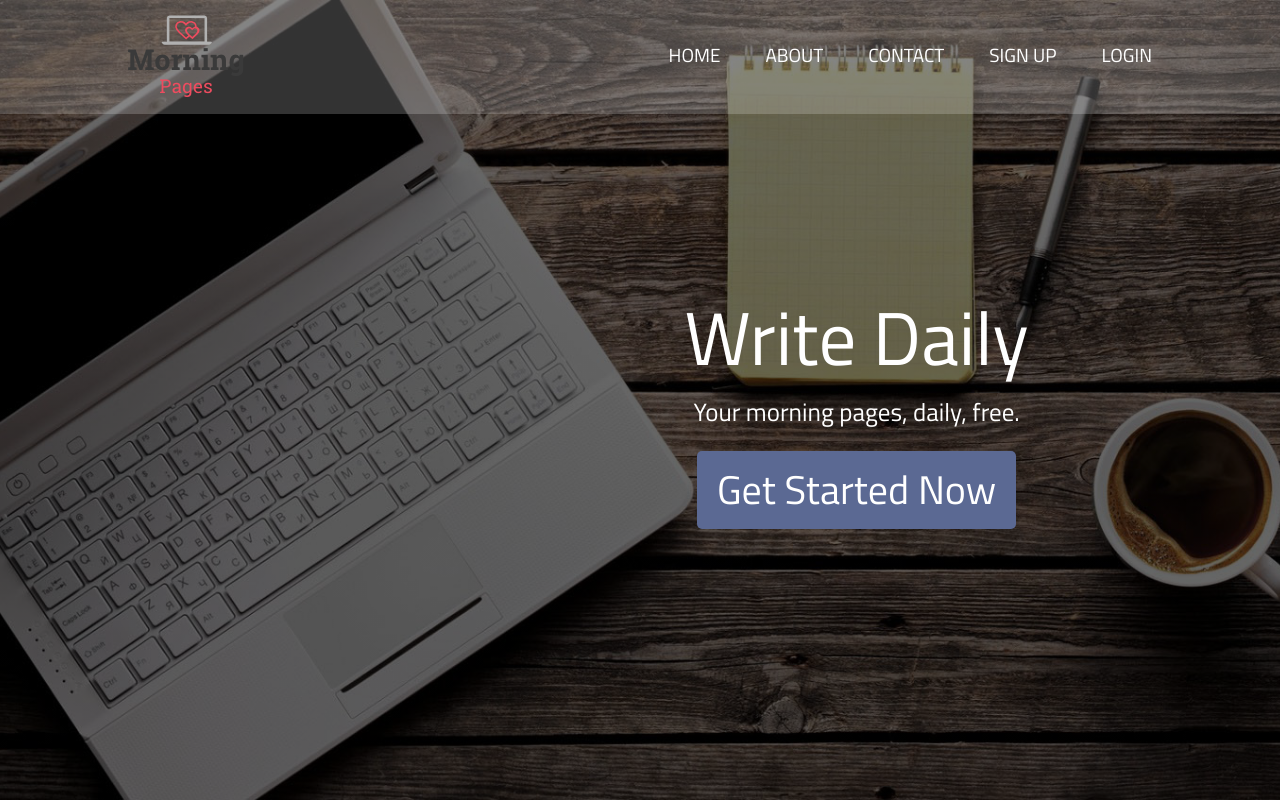
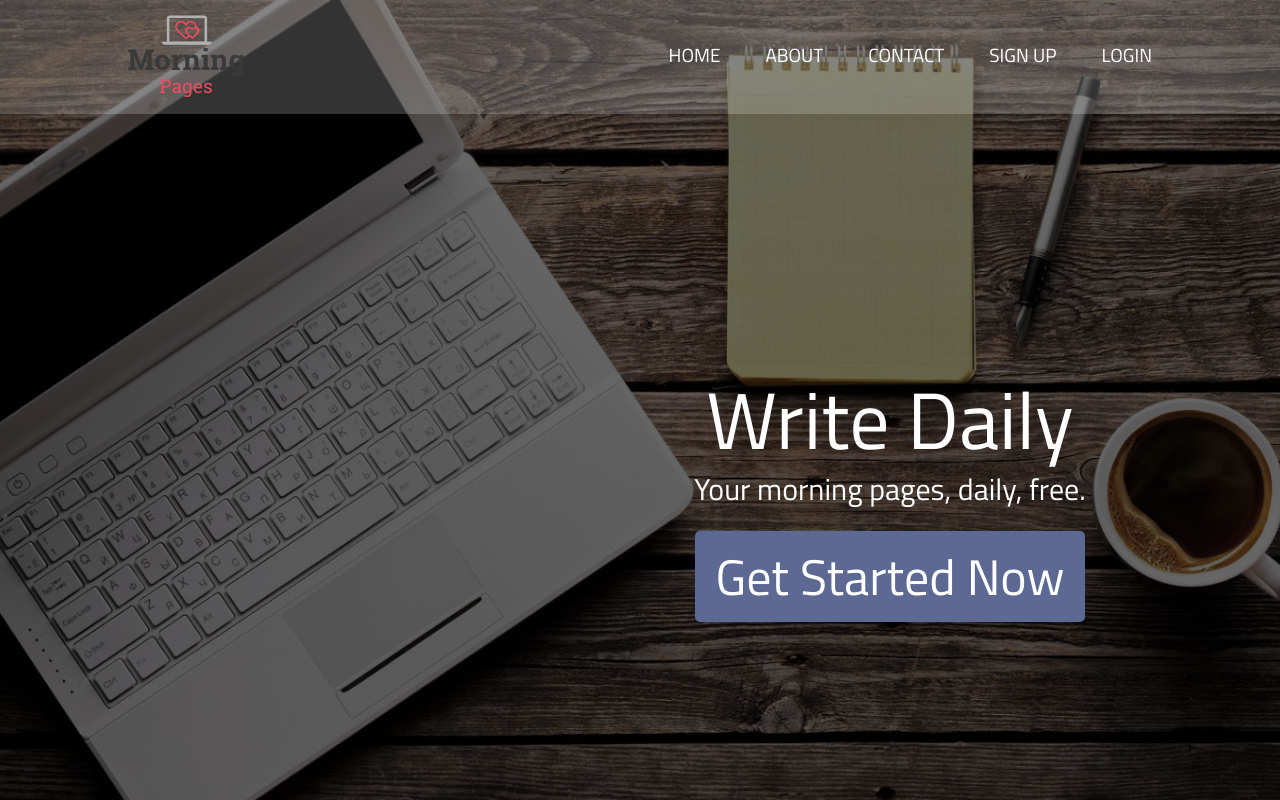
Before and after one commit to SiGm4/free-page-writing, a PHP site: page / in a window 1280 px wide. Run offline with PHP 8.4, Linux system fonts and the light colour scheme; some libraries are stand-ins or nearby versions.

Commit message:
more responsive fixes

```diff
--- a/index.html
+++ b/index.html
@@ -37,7 +37,7 @@
         </div>
     </nav>
     <div class="jumbotron">
-        <div class="container" id="jumbotron-cont">
+        <div class="container-fluid" id="jumbotron-cont">
             <div class="content text-center">
                 <h1>Write Daily</h1>
                 <h2>Your morning pages, daily, free.</h2>
--- a/style.css
+++ b/style.css
@@ -1,5 +1,9 @@
 body {
   font-family: "Titillium Web", sans-serif;
+}
+
+.container-fluid {
+  height: 100%;
 }
 
 nav {
@@ -83,7 +87,7 @@ ul.nav > li > a:focus {
 }
 
 #getStartedBtn:active {
-  transform: translateY(-1px);
+  transform: translateY(-3px);
 }
 
 /*Fix for collapse*/
@@ -127,7 +131,7 @@ ul.nav > li > a:focus {
 
 @media screen and (max-width: 599px) {
   .content {
-    margin-top: 27%;
+    margin-top: 50%;
   }
 
   h1 {
@@ -135,7 +139,8 @@ ul.nav > li > a:focus {
   }
 
   h2 {
-    font-size: 2.5rem;
+    font-size: 2rem;
+    margin-top: 0;
   }
 
   #getStartedBtn {
@@ -145,19 +150,20 @@ ul.nav > li > a:focus {
 
 @media screen and (min-width: 600px) {
   .content {
-    margin-top: 27%;
+    margin-top: 50%;
   }
 
   h1 {
-    font-size: 6rem !important;
+    font-size: 9rem !important;
   }
 
   h2 {
-    font-size: 3rem;
+    font-size: 4rem;
+    margin-top: 0;
   }
 
   #getStartedBtn {
-    font-size: 3rem;
+    font-size: 5rem;
   }
 
   .jumbotron {
@@ -168,39 +174,57 @@ ul.nav > li > a:focus {
 
 @media screen and (min-width: 900px) {
   .content {
-    margin-top: 37%;
-    margin-left: 48%;
+    margin-top: 50% !important;
   }
 
   h1 {
+    font-size: 13rem !important;
+  }
+
+  h2 {
     font-size: 5rem;
   }
 
-  h2 {
-    font-size: 2.1rem;
-  }
-
   #getStartedBtn {
-    font-size: 3rem;
+    font-size: 6rem;
     margin-top: 1.5rem;
   }
 }
 
 @media screen and (min-width: 1200px) {
   .content {
-    margin-top: 26%;
-    margin-left: 38%;
+    margin-top: 30% !important;
+    margin-left: 40%;
   }
 
   h1 {
-    font-size: 7.5rem !important;
+    font-size: 8rem !important;
   }
 
   h2 {
-    font-size: 2.5rem;
+    margin-top: 0;
+    font-size: 3rem;
   }
 
   #getStartedBtn {
+    font-size: 5rem;
+  }
+}
+
+@media screen and (min-width: 1800px) {
+  .content {
+    margin-left: 37% !important;
+  }
+
+  h1 {
+    font-size: 11rem !important;
+  }
+
+  h2 {
     font-size: 4rem;
   }
+
+  #getStartedBtn {
+    font-size: 5rem;
+  }
 }
```
